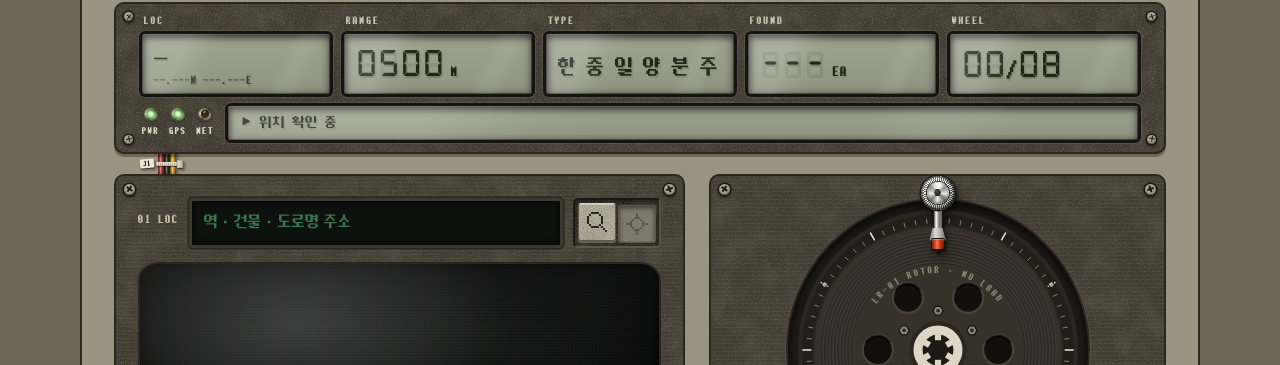
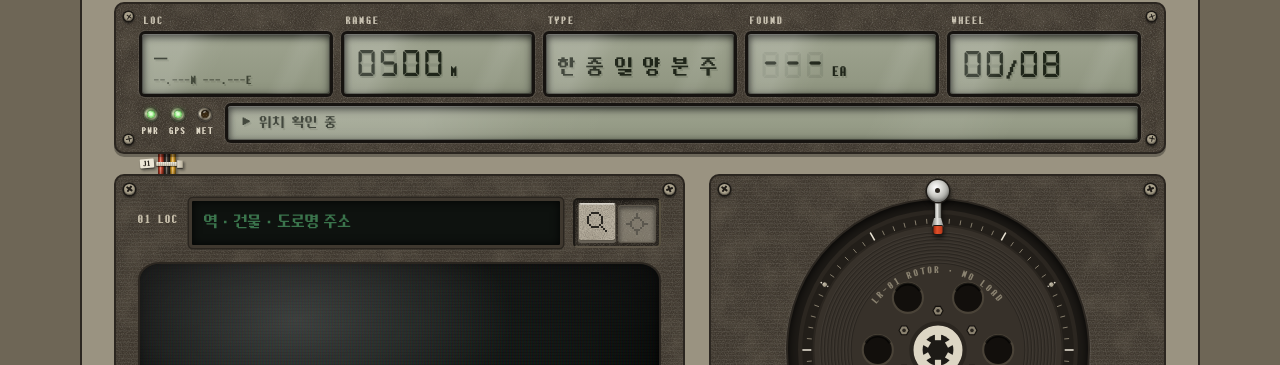
Before and after one commit to coldzero7362/lunch-roulette-app, a Laravel app: template resources/views/roulette.blade.php in a window 1280 px wide. Shown: the part 173-538 px from the top of the page. Run offline with Laravel 12, Linux system fonts and the light colour scheme; the template is opened without the code that fills it, so the values that code supplies are empty; style sheets or scripts are compiled from the project's sources; some libraries are stand-ins or nearby versions.

Commit message:
Shrink the tonearm back and simplify its surfaces
Co-Authored-By: Claude Opus 5.5 <noreply@anthropic.com>

```diff
--- a/resources/css/roulette.css
+++ b/resources/css/roulette.css
@@ -1322,114 +1322,71 @@
 .rl-pointer {
     position: absolute;
     /* 회전축은 창 테 바깥(위)에, 카트리지 끝은 원판 눈금 림 안쪽에 */
-    top: -24px;
+    top: -20px;
     left: 50%;
     z-index: 10;
     transform: translateX(-50%);
 }
 
-/* ---------- 톤암 (위에서 본 반실사) ---------- */
+/* ---------- 톤암 (위에서 본 모습) ----------
+   작은 크기에서도 읽히게 면은 단순하게: 은색 받침 / 파이프 암 / 헤드쉘 / 빨간 카트리지 */
 .rl-arm {
-    width: 36px;
-    height: 76px;
-    /* 원판 위로 떠 있는 그림자: 가까운 진한 그림자 + 멀리 퍼지는 옅은 그림자 */
-    filter: drop-shadow(1px 2px 1px rgb(0 0 0 / .6)) drop-shadow(3px 6px 4px rgb(0 0 0 / .35));
+    width: 26px;
+    height: 56px;
+    filter: drop-shadow(1px 3px 2px rgb(0 0 0 / .55));
 }
 
 .rl-arm > span { position: absolute; left: 50%; transform: translateX(-50%); }
 
-/* 암: 원통 파이프. 왼쪽에 날카로운 경면 줄, 오른쪽으로 갈수록 어두운 반사 */
+/* 암: 왼쪽 빛, 오른쪽 그늘의 둥근 파이프 */
 .rl-arm__tube {
-    top: 20px;
-    width: 8px;
-    height: 40px;
-    border-radius: 4px;
-    background: linear-gradient(90deg,
-        #4f4f4b 0,
-        #a9a9a4 14%,
-        #ffffff 26%,
-        #e4e4e0 34%,
-        #9d9d98 52%,
-        #6a6a65 74%,
-        #8a8a85 86%,
-        #3e3e3a 100%);
+    top: 14px;
+    width: 6px;
+    height: 30px;
+    border-radius: 3px;
+    background: linear-gradient(90deg, #8d8d88, #f2f2ee 35%, #b4b4af 60%, #6a6a65);
     box-shadow: 0 0 0 1px #1d1a16;
 }
 
-/* 헤드쉘: 끝에서 넓어지는 얇은 판 (가는 결이 있는 무광 알루미늄) */
+/* 헤드쉘: 끝에서 넓어지는 은색 판 */
 .rl-arm__head {
-    top: 52px;
-    width: 17px;
-    height: 13px;
+    top: 38px;
+    width: 12px;
+    height: 9px;
     clip-path: polygon(22% 0, 78% 0, 100% 100%, 0 100%);
-    background:
-        repeating-linear-gradient(0deg, rgb(255 255 255 / .12) 0 .5px, transparent .5px 1.5px),
-        linear-gradient(90deg, #6d6d68, #d9d9d4 35%, #b4b4af 60%, #5c5c57);
-}
-
-/* 카트리지: 빨간 몸체 + 아래로 빠진 바늘 끝 (이 끝이 가리키는 칸이 결과) */
+    background: linear-gradient(90deg, #7a7a75, #e2e2de 45%, #8c8c87);
+}
+
+/* 카트리지: 빨간 몸체 (아래 끝이 결과 지점) */
 .rl-arm__cart {
-    top: 63px;
-    width: 12px;
-    height: 10px;
-    border-radius: 1.5px 1.5px 2.5px 2.5px;
-    background: linear-gradient(90deg, #7c1d0c, #e2502a 30%, #f07a52 42%, #c33a18 65%, #6e1a0a);
-    box-shadow: 0 0 0 1px #1d1a16, inset 0 1px 0 rgb(255 255 255 / .3);
-}
-
-.rl-arm__cart::after {
-    content: '';
-    position: absolute;
-    left: 50%;
-    bottom: -4px;
-    width: 3px;
-    height: 4px;
-    margin-left: -1.5px;
-    border-radius: 0 0 1px 1px;
-    background: #1d1a16;
-}
-
-/* 회전축 받침: 널링(오돌토돌) 링 → 돌려 깎은 알루미늄 캡 → 가운데 축 */
+    top: 46px;
+    width: 9px;
+    height: 8px;
+    border-radius: 1px 1px 2px 2px;
+    background: linear-gradient(90deg, #9a2a10, #e2502a 40%, #b8381a);
+    box-shadow: 0 0 0 1px #1d1a16;
+}
+
+/* 회전축 받침: 은색 둥근 캡 + 가운데 축 */
 .rl-arm__base {
     top: 0;
-    width: 34px;
-    height: 34px;
+    width: 22px;
+    height: 22px;
     border-radius: 50%;
-    background:
-        radial-gradient(circle, transparent 0 60%, rgb(0 0 0 / .55) 68%, transparent 70%),
-        repeating-conic-gradient(#f2f2ee 0 4deg, #5f5f5a 4deg 8deg);
-    box-shadow:
-        0 0 0 1.5px #1d1a16,
-        inset 0 0 0 1px rgb(0 0 0 / .4),
-        inset -2px -3px 4px rgb(0 0 0 / .45),
-        inset 2px 2px 3px rgb(255 255 255 / .35);
-}
-
-/* 캡: 선반에 돌려 깎은 면 특유의 방사형 반사 띠 + 위쪽 둥근 빛 */
-.rl-arm__base::before {
-    content: '';
-    position: absolute;
-    inset: 6px;
-    border-radius: 50%;
-    background:
-        radial-gradient(circle at 38% 30%, rgb(255 255 255 / .45), transparent 40%),
-        conic-gradient(from 15deg,
-            #f6f6f3, #8f8f8a 10%, #e9e9e5 22%, #77776f 33%, #f3f3f0 47%,
-            #85857f 58%, #e4e4e0 70%, #73736d 82%, #ededea 92%, #f6f6f3);
-    box-shadow: 0 0 0 1px #2b2a26, inset 0 -2px 3px rgb(0 0 0 / .4);
-}
-
-/* 가운데 축: 육각 렌치 구멍 */
+    background: radial-gradient(circle at 40% 35%, #ffffff, #d4d4cf 35%, #8f8f8a 80%, #6a6a65);
+    box-shadow: 0 0 0 1.5px #1d1a16, inset 0 -2px 3px rgb(0 0 0 / .3);
+}
+
 .rl-arm__base::after {
     content: '';
     position: absolute;
     left: 50%;
     top: 50%;
-    width: 7px;
-    height: 7px;
-    margin: -3.5px 0 0 -3.5px;
-    clip-path: polygon(25% 0, 75% 0, 100% 50%, 75% 100%, 25% 100%, 0 50%);
-    background: radial-gradient(circle at 40% 35%, #4a4a46, #121212);
+    width: 5px;
+    height: 5px;
+    margin: -2.5px 0 0 -2.5px;
+    border-radius: 50%;
+    background: #2b2620;
 }
 
 /* ---------- 카세트 라벨 (후보 목록) ---------- */
```
